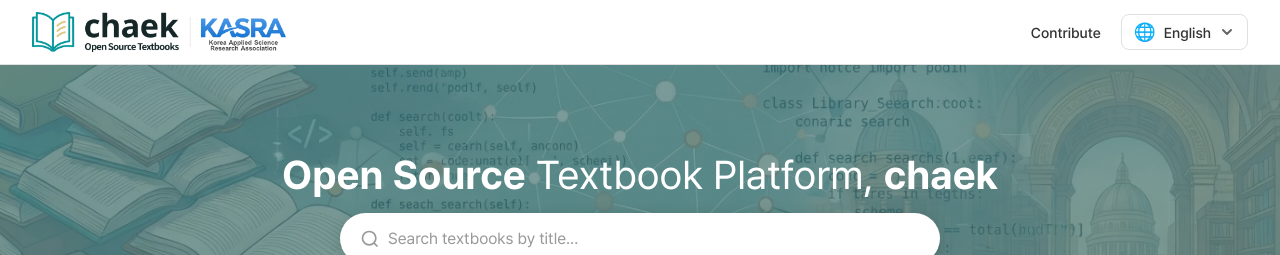
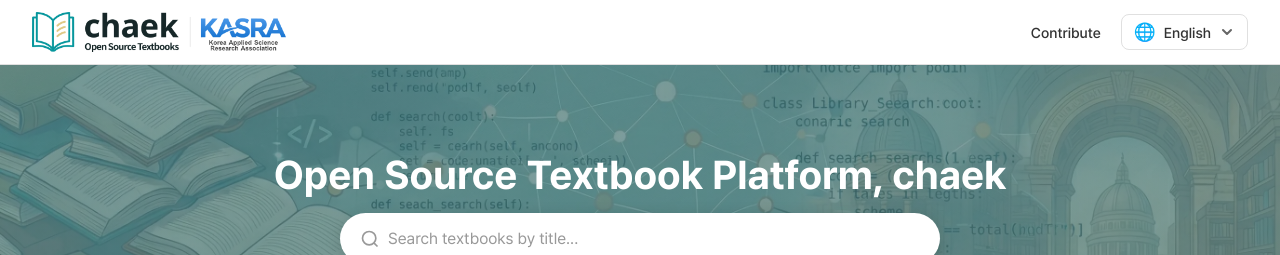
Before and after one commit to chaek-union/chaek-org, a SvelteKit app: page / in a window 1280 px wide. Shown: the top 255 px of the page. Built offline with nearby package versions, Linux system fonts and the light colour scheme; no server answers.

Commit message:
make hero bold

```diff
--- a/static/home.css
+++ b/static/home.css
@@ -12,16 +12,12 @@
 .hero h1 {
 	font-size: 2.5rem;
 	margin: 0 0 0.5rem 0;
-	font-weight: 400;
+	font-weight: 700;
 	max-width: 800px;
 	margin-left: auto;
 	margin-right: auto;
 	color: white;
 	line-height: 1.5;
-}
-
-.hero h1 strong {
-	font-weight: 700;
 }
 
 .hero-subtitle {
```
